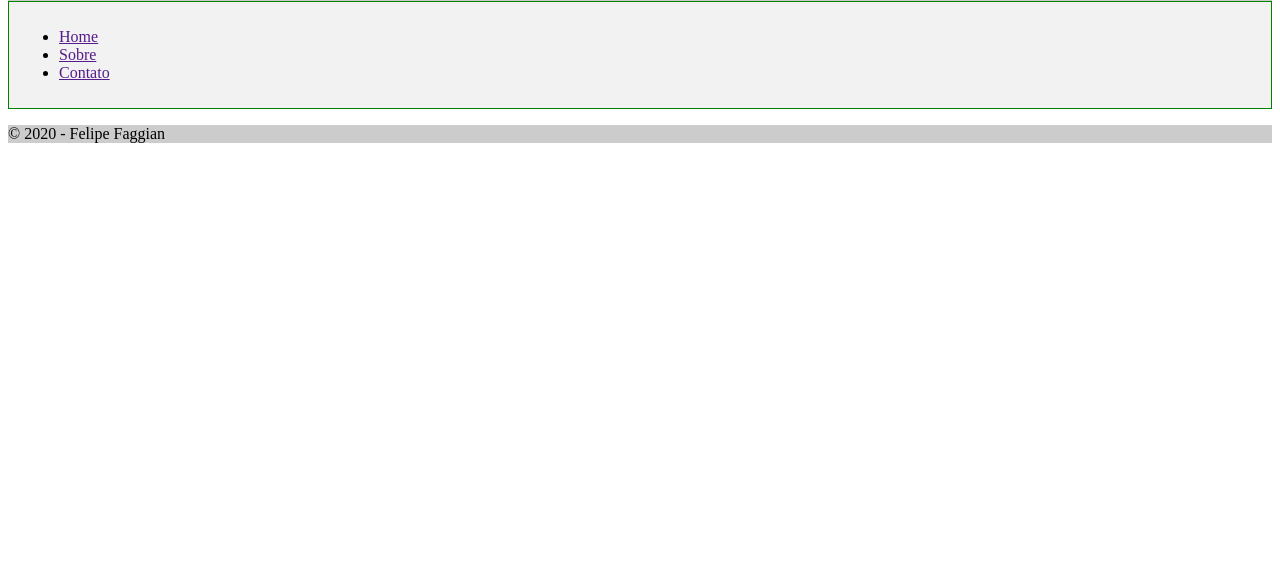
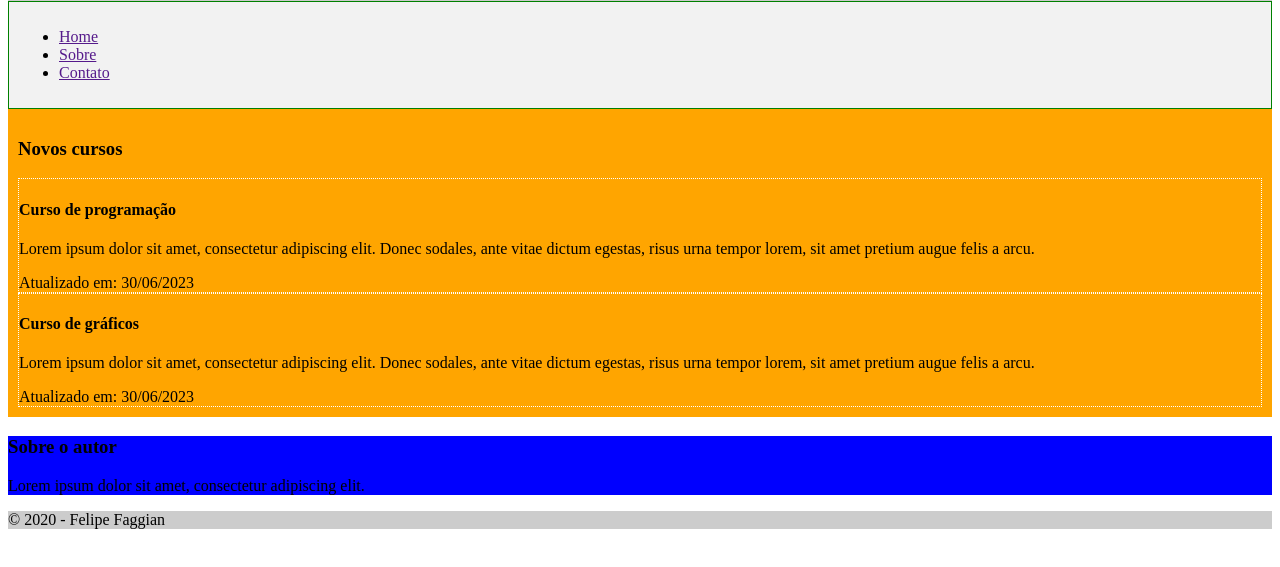
Before and after one commit to FelipeFaggian/basic-css_html-web-development, a plain HTML site: page index.html in a window 1280 px wide. Shown: the part 127-694 px from the top of the page. Drawn offline with Linux system fonts and the light colour scheme.

Commit message:
new-tags-more

```diff
--- a/css/estilo.css
+++ b/css/estilo.css
@@ -13,3 +13,16 @@ nav {
 footer {
 	background: #ccc;
 }
+
+ article {
+ 	background: orange;
+ 	padding: 10px;
+ }
+
+ section {
+ 	border: 1px dotted #fff;
+ }
+
+ aside {
+ 	background: blue;
+ }
--- a/index.html
+++ b/index.html
@@ -45,9 +45,58 @@
 
 		</nav>
 
+	<!--	<div class="postagem">
+
+		</div> -->
+
+		<article>
+
+			<h3>Novos cursos</h3>
+			<!-- <div class="secao1"></div> -->
+
+			<section>
+
+				<h4>Curso de programação</h4>
+				<p>
+					Lorem ipsum dolor sit amet, consectetur adipiscing elit. Donec sodales, ante vitae dictum egestas, risus urna tempor lorem, sit amet pretium augue felis a arcu.
+				</p>
+
+				<span>
+					Atualizado em:
+					<time>30/06/2023</time>
+				</span>
+
+			</section>
+
+
+			<section>
+
+				<h4>Curso de gráficos</h4>
+				<p>
+					Lorem ipsum dolor sit amet, consectetur adipiscing elit. Donec sodales, ante vitae dictum egestas, risus urna tempor lorem, sit amet pretium augue felis a arcu.
+				</p>
+
+				<span>
+					Atualizado em:
+					<time>30/06/2023</time>
+				</span>
+
+			</section>
+
+		</article>
+
 	<!--	<div id="rodape">
 
 		</div> --->
+
+		<aside>
+
+			<h3>Sobre o autor</h3>
+			<p>
+				Lorem ipsum dolor sit amet, consectetur adipiscing elit.
+			</p>
+
+		</aside>
 
 		<footer>
 
```
